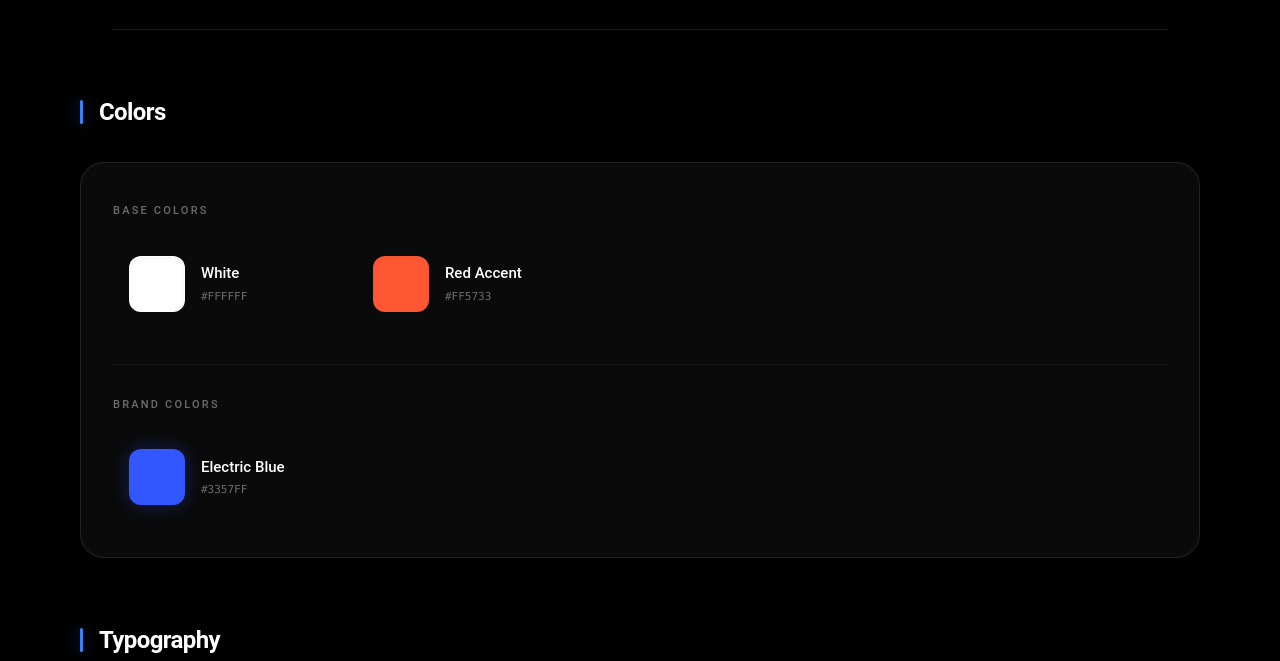
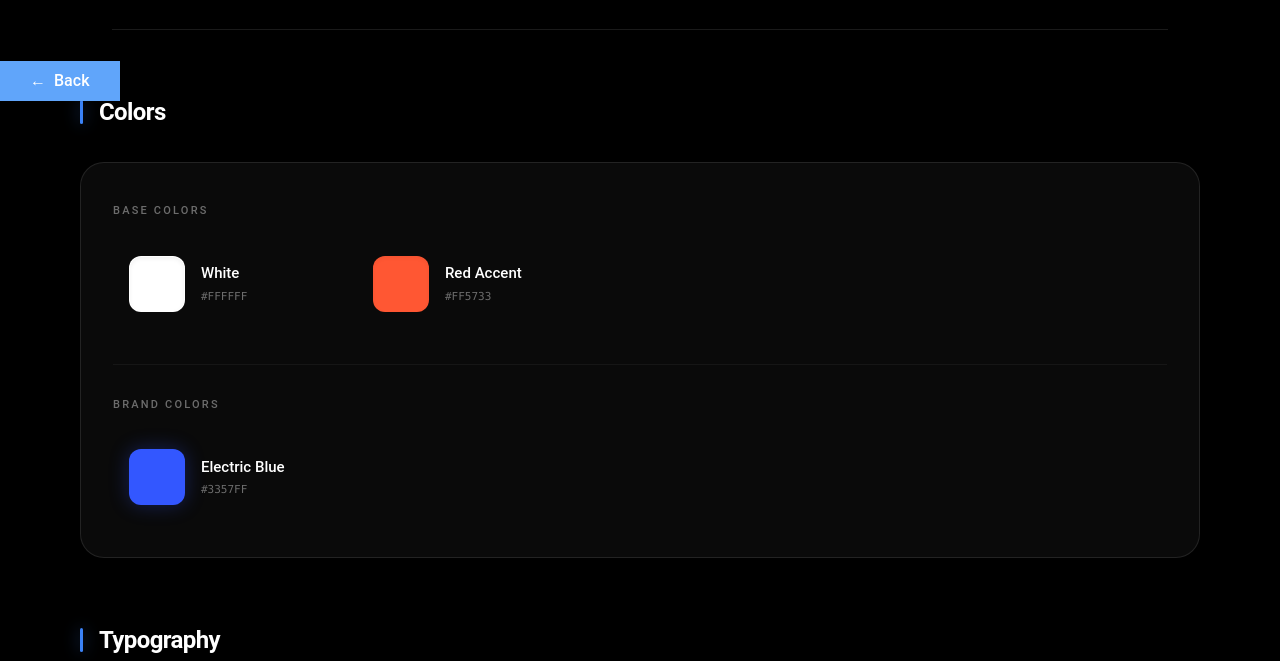
Before and after one commit to amoreCaro/wp_blog_front, a website built with webpack: page src/html/ui-kit.html in a window 1280 px wide. Shown: the part 139-800 px from the top of the page. Built offline with nearby package versions, Linux system fonts and the light colour scheme; files whose address does not match are found by name.

Commit message:
Add button back to each page styles

```diff
--- a/src/css/components/helper.css
+++ b/src/css/components/helper.css
@@ -12,3 +12,15 @@
          lg:max-w-[2094px] lg:px-[118px]
          xl:max-w-[1152px] xl:px-[0px]
 }
+
+.btn-back {
+  @apply fixed top-[200px] left-0 z-50 flex items-center gap-2 px-[30px] py-2 bg-blue-400 text-white font-medium transition-all duration-300 ease-in-out hover:bg-blue-500 hover:pl-[25px];
+
+  & span {
+    @apply transition-transform duration-300 ease-in-out;
+  }
+
+  &:hover span {
+    @apply -translate-x-1;
+  }
+}
--- a/src/html/single-post.html
+++ b/src/html/single-post.html
@@ -514,6 +514,10 @@
             </div>
         </div>
     </div>
+    <a href="./index.html" class="btn-back">
+        <span>&#8592;</span>
+        Back
+    </a>
 </body>
 
 <script src="./js/main.js"></script>
--- a/src/html/ui-kit.html
+++ b/src/html/ui-kit.html
@@ -209,5 +209,9 @@
         </footer>
     </div>
   </div>
+    <a href="./index.html" class="btn-back">
+      <span>&#8592;</span>
+      Back
+  </a>
 </body>
 </html>
```
Also changed, not shown: dist/css/main.css, dist/single-post.html, dist/ui-kit.html.
